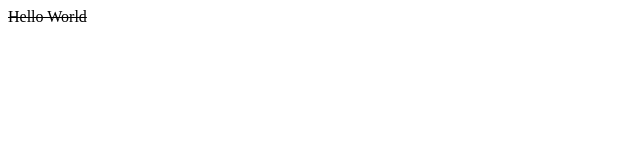
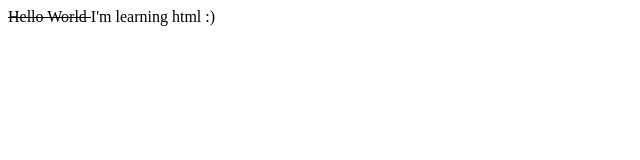
Before and after one commit to cgs0997/cgs0997.github.io, a plain HTML site: page index.html in a window 1280 px wide. Shown: the whole page, without its empty margins (0-640 px from the left). Drawn offline with Linux system fonts and the light colour scheme.

Commit message:
Update index.html

```diff
--- a/index.html
+++ b/index.html
@@ -4,5 +4,6 @@
 </head>
 <body>
   <s> Hello World </s>
+  I'm learning html :)
 </body>
 </html>
```
